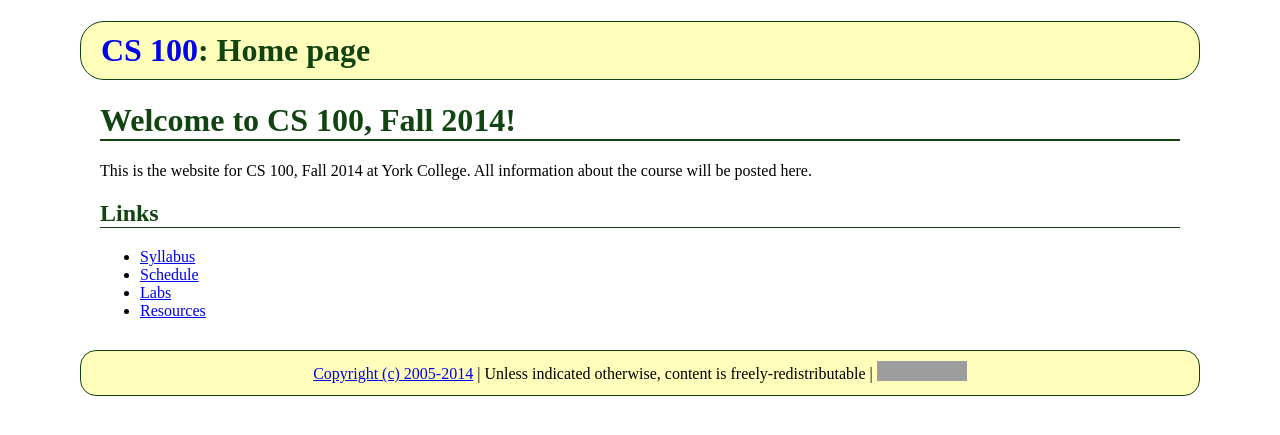
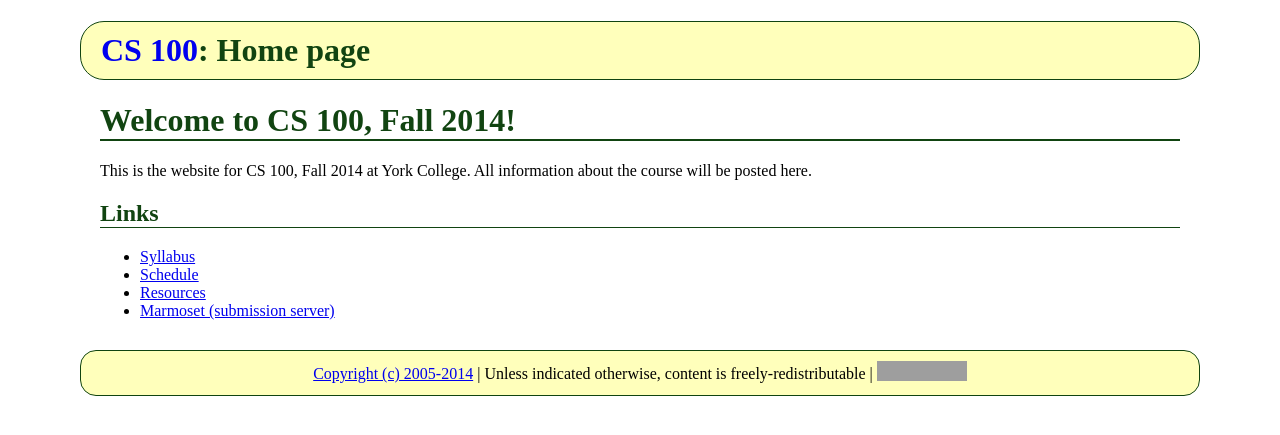
Before and after one commit to ycpcs/cs100-fall2014, a Jekyll site: the page built from index.md, in a window 1280 px wide. Shown: the top 435 px of the page. Built offline with Jekyll 4.4.1, drawn with Linux system fonts in a browser that asks for light colours; Markdown is read by kramdown in place of the engine named in the settings; grey boxes are pictures that could not be loaded.

Commit message:
Updated main page

```diff
--- a/index.md
+++ b/index.md
@@ -14,10 +14,10 @@
 <ul>
   <li><a href="cs100_syllabus.pdf">Syllabus</a></li>
   <li><a href="schedule.html">Schedule</a></li>
-  <li><a href="labs/index.html">Labs</a></li>
+<!--  <li><a href="labs/index.html">Labs</a></li>-->
   <li><a href="resources.html">Resources</a></li>
 <!--  <li><a href="submitting.html">Submitting labs and assignments</a></li>-->
-<!--  <li><a href="https://cs.ycp.edu/marmoset">Marmoset (submission server)</a></li>-->
+  <li><a href="https://cs.ycp.edu/marmoset">Marmoset (submission server)</a></li>
 </ul>
 </div>
 
```
